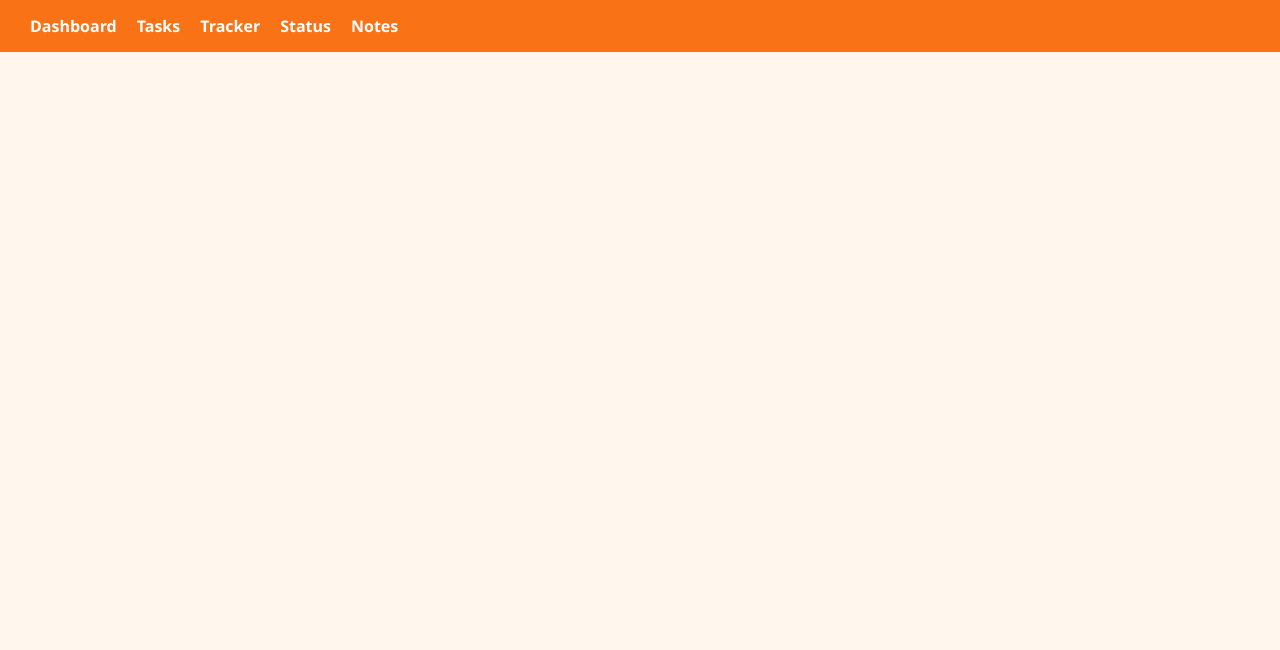
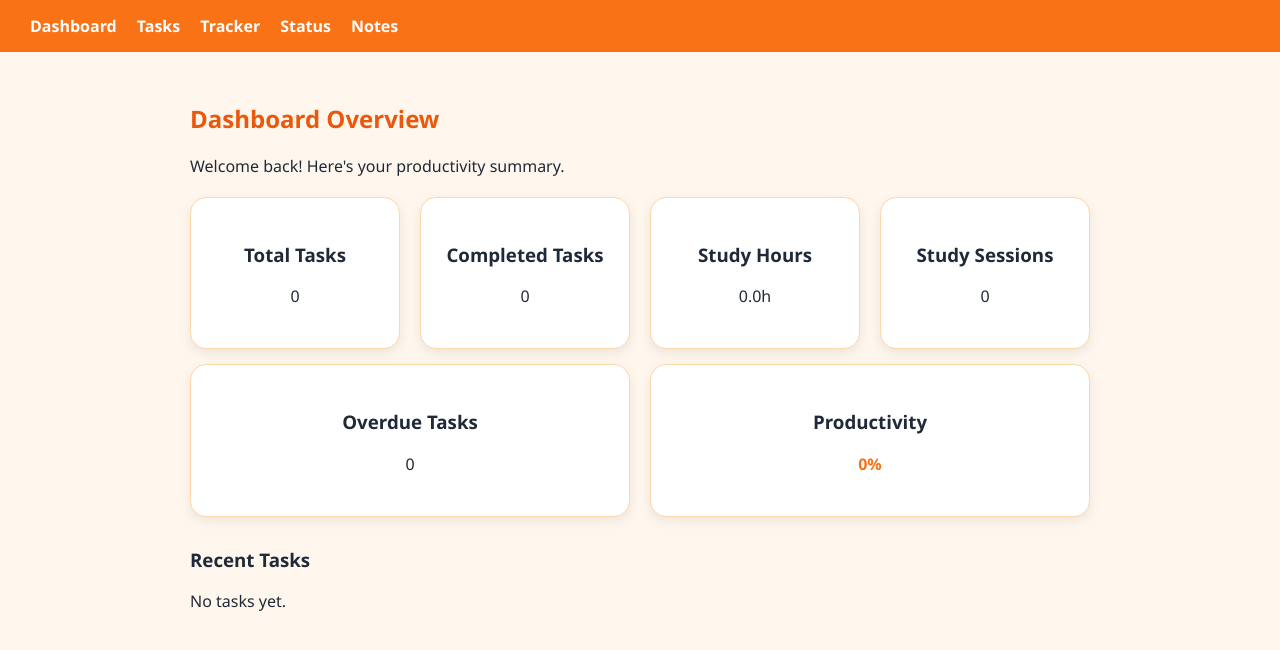
Before and after one commit to agrawalaanya28-08/productivity-dashboard, a React (Create React App) app: page /#/ in a window 1280 px wide. Shown: the top 650 px of the page. Built offline with nearby package versions, Linux system fonts and the light colour scheme.

Commit message:
Final cleaned code

```diff
--- a/src/components/TaskCard.js
+++ b/src/components/TaskCard.js
@@ -12,20 +12,32 @@ const TaskCard = ({ task, toggleComplete, deleteTask }) => {
     new Date(task.dueDate) < new Date() && !task.completed;
 
   return (
-    <div className="card">
-      {/* UI SAME */}
+    <div className="card" style={{ marginBottom: "15px" }}>
+      <h3>{task.title}</h3>
+
+      <p>📅 {new Date(task.dueDate).toLocaleDateString()}</p>
+
+      <p className={`priority ${getPriorityClass(task.priority)}`}>
+        {task.priority}
+      </p>
+
+      {isOverdue && <p style={{ color: "red" }}>⚠ Overdue</p>}
+
+      <div style={{ marginTop: "10px" }}>
+        <button onClick={() => toggleComplete(task.id)}>
+          {task.completed ? "Undo" : "Complete"}
+        </button>
+
+        <button onClick={() => deleteTask(task.id)}>
+          Delete
+        </button>
+      </div>
     </div>
   );
 };
 
 TaskCard.propTypes = {
-  task: PropTypes.shape({
-    id: PropTypes.number,
-    title: PropTypes.string,
-    dueDate: PropTypes.string,
-    priority: PropTypes.string,
-    completed: PropTypes.bool,
-  }).isRequired,
+  task: PropTypes.object.isRequired,
   toggleComplete: PropTypes.func.isRequired,
   deleteTask: PropTypes.func.isRequired,
 };
--- a/src/pages/Dashboard.js
+++ b/src/pages/Dashboard.js
@@ -26,28 +26,65 @@ function Dashboard({ tasks, studySessions }) {
 
   return (
     <div style={{ padding: "30px", maxWidth: "900px", margin: "auto" }}>
-      {/* UI SAME */}
+      <h2>Dashboard Overview</h2>
+      <p>Welcome back! Here's your productivity summary.</p>
+
+      <div className="grid" style={{ marginTop: "20px" }}>
+        <div className="card">
+          <h3>Total Tasks</h3>
+          <p>{totalTasks}</p>
+        </div>
+
+        <div className="card">
+          <h3>Completed Tasks</h3>
+          <p>{completedTasks}</p>
+        </div>
+
+        <div className="card">
+          <h3>Study Hours</h3>
+          <p>{totalStudyHours.toFixed(1)}h</p>
+        </div>
+
+        <div className="card">
+          <h3>Study Sessions</h3>
+          <p>{studySessions.length}</p>
+        </div>
+      </div>
+
+      <div className="grid" style={{ marginTop: "15px" }}>
+        <div className="card">
+          <h3>Overdue Tasks</h3>
+          <p>{overdueTasks}</p>
+        </div>
+
+        <div className="card">
+          <h3>Productivity</h3>
+          <p style={{ color: "#f97316", fontWeight: "bold" }}>
+            {productivity}%
+          </p>
+        </div>
+      </div>
+
+      <div style={{ marginTop: "30px" }}>
+        <h3>Recent Tasks</h3>
+
+        {recentTasks.length > 0 ? (
+          recentTasks.map(task => (
+            <div key={task.id} className="card" style={{ marginTop: "10px" }}>
+              <p>{task.title}</p>
+            </div>
+          ))
+        ) : (
+          <p>No tasks yet.</p>
+        )}
+      </div>
     </div>
   );
 }
 
 Dashboard.propTypes = {
-  tasks: PropTypes.arrayOf(
-    PropTypes.shape({
-      id: PropTypes.number,
-      title: PropTypes.string,
-      completed: PropTypes.bool,
-      priority: PropTypes.string,
-      dueDate: PropTypes.string,
-    })
-  ).isRequired,
-  studySessions: PropTypes.arrayOf(
-    PropTypes.shape({
-      id: PropTypes.oneOfType([PropTypes.number, PropTypes.string]),
-      duration: PropTypes.number,
-      subject: PropTypes.string,
-    })
-  ).isRequired,
+  tasks: PropTypes.array.isRequired,
+  studySessions: PropTypes.array.isRequired,
 };
 
 export default Dashboard;
--- a/src/pages/Status.js
+++ b/src/pages/Status.js
@@ -20,14 +20,25 @@ const Status = ({ tasks, studySessions }) => {
 
   return (
     <div style={{ padding: "30px", maxWidth: "800px", margin: "auto" }}>
-      {/* UI SAME */}
+      <h2>Status Overview</h2>
+
+      <div className="card" style={{ marginTop: "20px" }}>
+        <p>Total Tasks: {total}</p>
+        <p>Completed Tasks: {completed}</p>
+        <p>Study Hours: {totalStudyHours.toFixed(1)}</p>
+      </div>
+
+      <div className="card" style={{ marginTop: "20px" }}>
+        <h3>Productivity Score</h3>
+        <h1 style={{ color: "#f97316" }}>{productivity}%</h1>
+      </div>
     </div>
   );
 };
 
 Status.propTypes = {
-  tasks: PropTypes.arrayOf(PropTypes.object).isRequired,
-  studySessions: PropTypes.arrayOf(PropTypes.object).isRequired,
+  tasks: PropTypes.array.isRequired,
+  studySessions: PropTypes.array.isRequired,
 };
 
 export default Status;
--- a/src/pages/Tasks.js
+++ b/src/pages/Tasks.js
@@ -42,13 +42,49 @@ const Tasks = ({ tasks, setTasks }) => {
 
   return (
     <div style={{ padding: "30px", maxWidth: "800px", margin: "auto" }}>
-      {/* UI SAME */}
+      <h2>Task Manager</h2>
+
+      <form onSubmit={addTask} style={{ marginTop: "20px" }}>
+        <input
+          value={title}
+          onChange={(e) => setTitle(e.target.value)}
+          placeholder="Task title"
+        />
+
+        <input
+          type="date"
+          value={dueDate}
+          onChange={(e) => setDueDate(e.target.value)}
+        />
+
+        <select
+          value={priority}
+          onChange={(e) => setPriority(e.target.value)}
+        >
+          <option>High</option>
+          <option>Medium</option>
+          <option>Low</option>
+        </select>
+
+        <button type="submit">Add</button>
+      </form>
+
+      <div style={{ marginTop: "20px" }}>
+        {tasks.map(task => (
+          <TaskCard
+            key={task.id}
+            task={task}
+            toggleComplete={toggleComplete}
+            deleteTask={deleteTask}
+          />
+        ))}
+      </div>
     </div>
   );
 };
 
 Tasks.propTypes = {
-  tasks: PropTypes.arrayOf(PropTypes.object).isRequired,
+  tasks: PropTypes.array.isRequired,
   setTasks: PropTypes.func.isRequired,
 };
 
--- a/src/pages/Tracker.js
+++ b/src/pages/Tracker.js
@@ -20,15 +20,49 @@ const Tracker = ({ studySessions, onAddSession, onDeleteSession }) => {
     setDuration("");
   };
 
+  const totalStudyTime = studySessions.reduce(
+    (sum, s) => sum + s.duration,
+    0
+  );
+
   return (
     <div style={{ padding: "30px", maxWidth: "700px", margin: "auto" }}>
-      {/* UI SAME */}
+      <h2>Study Tracker</h2>
+
+      <form onSubmit={handleSubmit}>
+        <input
+          value={subject}
+          onChange={(e) => setSubject(e.target.value)}
+          placeholder="Subject"
+        />
+
+        <input
+          type="number"
+          value={duration}
+          onChange={(e) => setDuration(e.target.value)}
+          placeholder="Hours"
+        />
+
+        <button type="submit">Add</button>
+      </form>
+
+      <div className="card" style={{ marginTop: "20px" }}>
+        <h3>Total Study Time</h3>
+        <p>{totalStudyTime.toFixed(1)} hrs</p>
+      </div>
+
+      {studySessions.map((s) => (
+        <div className="card" key={s.id} style={{ marginTop: "10px" }}>
+          <p>{s.subject} - {s.duration} hrs</p>
+          <button onClick={() => onDeleteSession(s.id)}>Delete</button>
+        </div>
+      ))}
     </div>
   );
 };
 
 Tracker.propTypes = {
-  studySessions: PropTypes.arrayOf(PropTypes.object).isRequired,
+  studySessions: PropTypes.array.isRequired,
   onAddSession: PropTypes.func.isRequired,
   onDeleteSession: PropTypes.func.isRequired,
 };
```
